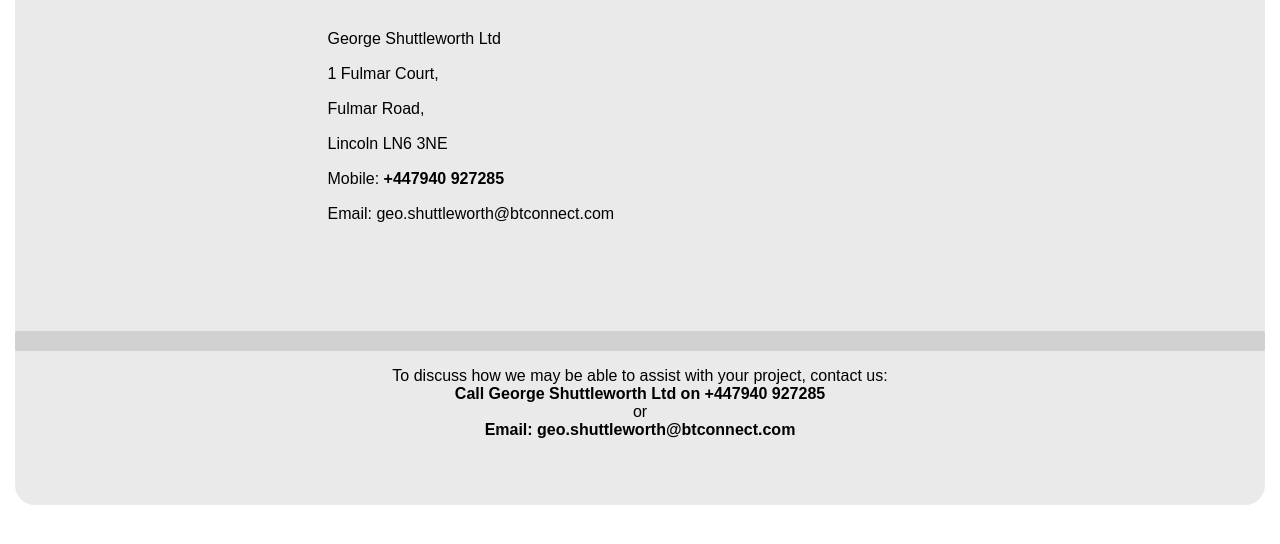
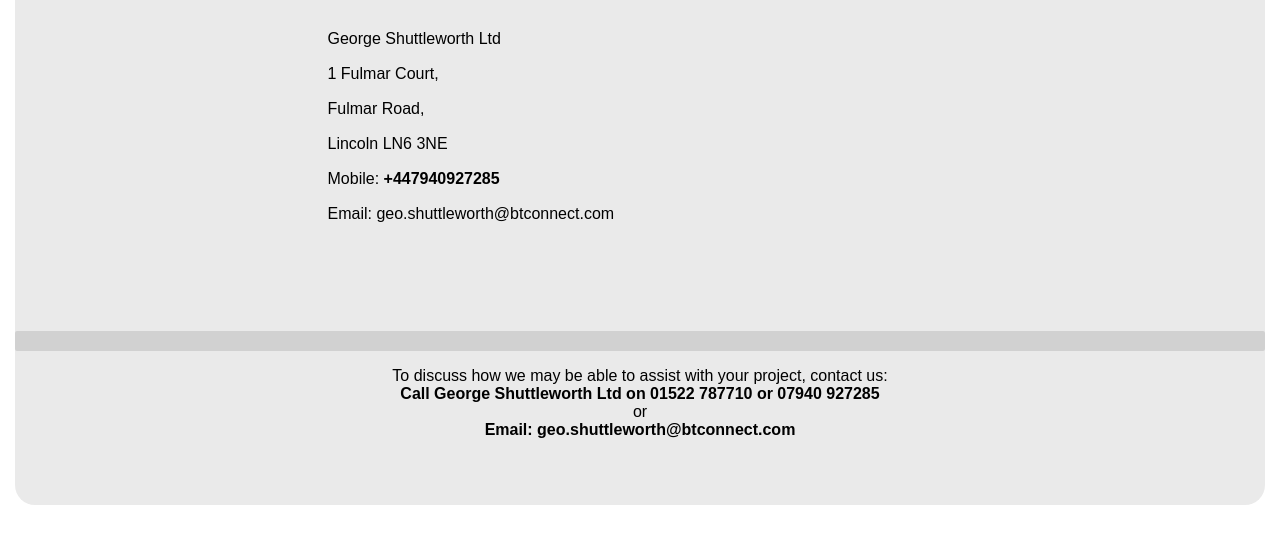
Before and after one commit to joeyshuttleworth/joeyshuttleworth.github.io, a plain HTML site: page contact.html in a window 1280 px wide. Shown: the part 256-800 px from the top of the page. Drawn offline with Linux system fonts and the light colour scheme.

Commit message:
Revert "Fix contact details"
This reverts commit 49903df767cc747e4253ecf264952fcbfbe38cd5.

```diff
--- a/contact.html
+++ b/contact.html
@@ -29,22 +29,19 @@ George Shuttleworth Ltd <br>
 1 Fulmar Court, <br>
 Fulmar Road, <br>
 Lincoln LN6 3NE<br>
-Mobile: <b>+447940 927285</b> <br>
+Mobile: <b>+447940927285</b> <br>
 Email:  geo.shuttleworth@btconnect.com
 
 <div id="line" style="margin-top:100px;">
 </div>
-<body>
-    <div id="contact">
-        <p>To discuss how we may be able to assist with your project, contact us: </br>
-            <strong> Call George Shuttleworth Ltd on +447940 927285 </strong> </br>
-            or <br>
-            <strong> Email: geo.shuttleworth@btconnect.com </strong> <br>
-        </p>
-    </div>
-</body>
+<div id="contact">
+<p>To discuss how we may be able to assist with your project, contact us: </br>
 
+<strong> Call George Shuttleworth Ltd on 01522 787710 or 07940 927285 </strong> </br>
 
+or <br>
+
+<strong> Email: geo.shuttleworth@btconnect.com </strong> <br>
 </p>
 </div>
 </div>
```
Also changed, not shown: 404.html (+1 -11 lines), Projects.html (+1 -10 lines), Services.html (+1 -11 lines), footer.html (+1 -3 lines), index.html (+1 -9 lines).
